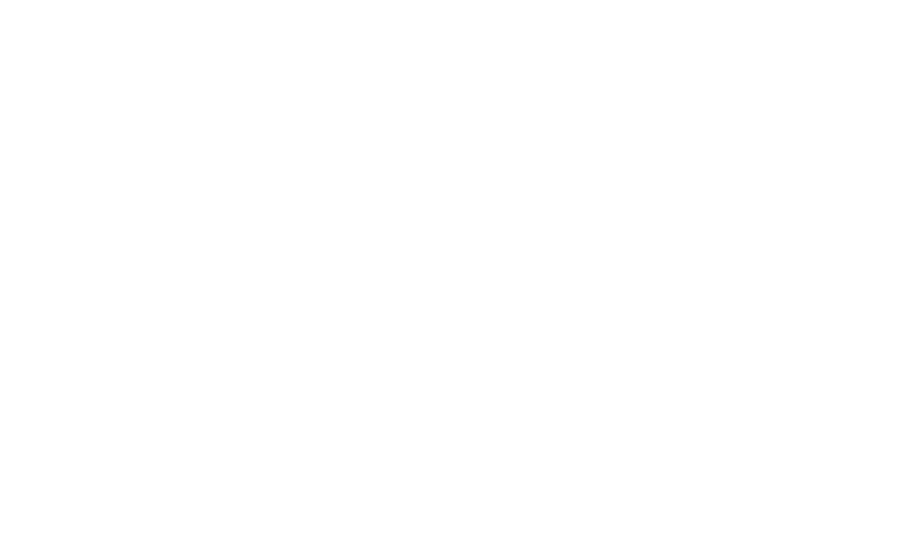
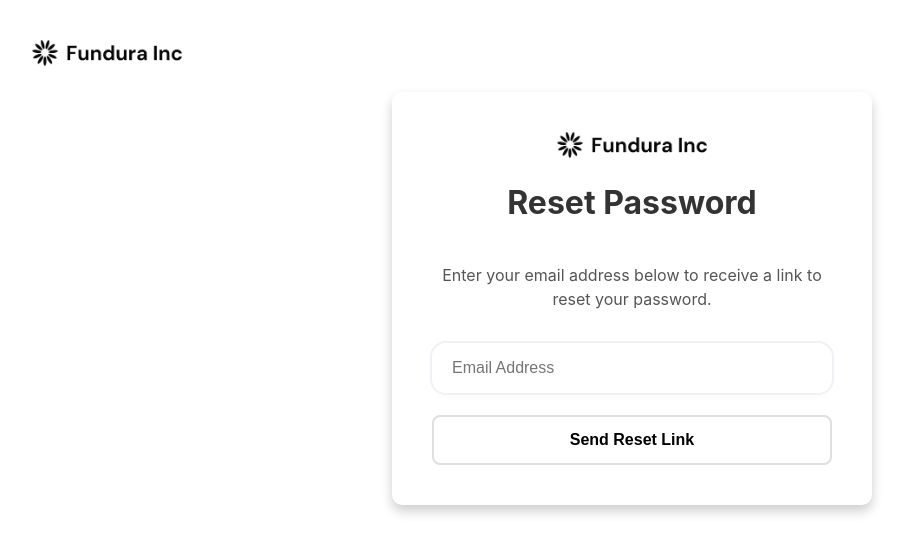
Before and after one commit to heiicha/hypotanius-homework-helper, a React (Vite) app: page /forgot in a window 1280 px wide. Before the commit this address had no page. Shown: the top 554 px of the page, without its empty margins (8-915 px from the left). Built offline with nearby package versions, Linux system fonts and the light colour scheme.

Commit message:
feat: added forgot password page
Need to make more aesthetic

```diff
--- a/src/App.jsx
+++ b/src/App.jsx
@@ -2,12 +2,13 @@
 import { BrowserRouter as Router, Routes, Route } from "react-router-dom";
 import Dashboard from "./components/Dashboard";
 import Investor from "./components/investor";
-import Login from "./components/Login";
-import Signup from "./components/Signup";
-import Verification from "./components/Verification";
+import Login from "./components/auth/Login";
+import Signup from "./components/auth/Signup";
+import Verification from "./components/auth/Verification";
 import Create from "./components/Create";
 import Success from "./components/forms/Success";
 import Manage from "./components/Manage";
+import Forgot from "./components/auth/Forgot";
 
 export default function App() {
   return (
@@ -21,6 +22,7 @@
         <Route path="/create" element={<Create />} />
         <Route path="/form-success" element={<Success />} />
         <Route path="/manage" element={<Manage />} />
+        <Route path="/forgot" element={<Forgot />} />
       </Routes>
     </Router>
   );
--- a/src/components/Dashboard.jsx
+++ b/src/components/Dashboard.jsx
@@ -259,7 +259,10 @@
             justifyContent: "flex-end",
           }}
         >
-          <div style={{ marginRight: "10px" }}>
+          <div
+            style={{ marginRight: "10px", cursor: "pointer" }}
+            onClick={() => navigate("/forgot")}
+          >
             <span
               style={{
                 color: "black",
--- /dev/null
+++ b/src/components/auth/Forgot.jsx
@@ -0,0 +1,157 @@
+import React, { useState } from "react";
+import { createClient } from "@supabase/supabase-js";
+import { useNavigate } from "react-router-dom";
+import logo from "../../assets/logo.png";
+
+const supabase = createClient(
+  "https://dzkrxhjgneqqvylereku.supabase.co",
+  "eyJhbGciOiJIUzI1NiIsInR5cCI6IkpXVCJ9.eyJpc3MiOiJzdXBhYmFzZSIsInJlZiI6ImR6a3J4aGpnbmVxcXZ5bGVyZWt1Iiwicm9sZSI6ImFub24iLCJpYXQiOjE3MzY2OTIzNDcsImV4cCI6MjA1MjI2ODM0N30.94q-TVZxU6jDPRDQStAMQhBrbCRrlOprEw-k3MI51_I"
+);
+
+function ForgotPassword() {
+  const [email, setEmail] = useState("");
+  const [isSent, setIsSent] = useState(false);
+  const navigate = useNavigate();
+
+  const handleResetPassword = async () => {
+    try {
+      const { error } = await supabase.auth.api.resetPasswordForEmail(email);
+      if (error) {
+        console.error("Error:", error.message);
+      } else {
+        setIsSent(true);
+      }
+    } catch (error) {
+      console.error("Unexpected error:", error.message);
+    }
+  };
+
+  return (
+    <>
+      <img
+        src={logo}
+        className="logo"
+        alt="Company Logo"
+        style={{
+          animation: "slideIn 0.5s ease-out",
+        }}
+      />
+      <div
+        style={{
+          display: "flex",
+          flexDirection: "column",
+          alignItems: "center",
+          justifyContent: "center",
+          padding: "20px",
+        }}
+      >
+        <div
+          style={{
+            width: "100%",
+            maxWidth: "400px",
+            backgroundColor: "white",
+            padding: "40px",
+            borderRadius: "10px",
+            boxShadow: "0 6px 12px rgba(0,0,0,0.2)",
+            display: "flex",
+            flexDirection: "column",
+            alignItems: "center",
+          }}
+        >
+          <img
+            src={logo}
+            className="logo"
+            alt="Company Logo"
+            style={{
+              animation: "slideIn 0.5s ease-out",
+            }}
+          />
+          <h1
+            style={{
+              color: "#333",
+              textAlign: "center",
+              marginBottom: "20px",
+              fontSize: "32px",
+              fontWeight: "bold",
+            }}
+          >
+            Reset Password
+          </h1>
+          <p
+            style={{
+              color: "#555",
+              textAlign: "center",
+              marginBottom: "30px",
+              fontSize: "16px",
+              maxWidth: "400px",
+            }}
+          >
+            Enter your email address below to receive a link to reset your
+            password.
+          </p>
+          <input
+            type="email"
+            placeholder="Email Address"
+            value={email}
+            onChange={(e) => setEmail(e.target.value)}
+            style={{
+              width: "90%",
+              padding: "16px 20px",
+              fontSize: "16px",
+              border: "2px solid #eef2f7",
+              borderRadius: "16px",
+              marginBottom: "20px",
+              transition: "all 0.4s ease",
+              outline: "none",
+              backgroundColor: "rgba(255, 255, 255, 0.9)",
+              boxShadow: "0 2px 4px rgba(0, 0, 0, 0.02)",
+              color: "#000000",
+              "&:focus": {
+                borderColor: "#000",
+                boxShadow: "0 0 0 3px rgba(0, 0, 0, 0.1)",
+                transform: "translateY(-2px)",
+              },
+            }}
+          />
+          <button
+            onClick={handleResetPassword}
+            style={{
+              width: "100%",
+              padding: "14px 20px",
+              backgroundColor: "#FFFFFF",
+              border: "2px solid #E0E0E0",
+              borderRadius: "8px",
+              color: "black",
+              cursor: "pointer",
+              fontSize: "16px",
+              fontWeight: "bold",
+              transition: "background-color 0.3s ease",
+            }}
+            onMouseOver={(e) =>
+              (e.currentTarget.style.backgroundColor = "#0056b3")
+            }
+            onMouseOut={(e) =>
+              (e.currentTarget.style.backgroundColor = "#007BFF")
+            }
+          >
+            Send Reset Link
+          </button>
+          {isSent && (
+            <p
+              style={{
+                color: "green",
+                marginTop: "20px",
+                textAlign: "center",
+                fontSize: "14px",
+              }}
+            >
+              A password reset link has been sent to your email.
+            </p>
+          )}
+        </div>
+      </div>
+    </>
+  );
+}
+
+export default ForgotPassword;
--- a/src/components/Login.jsx
+++ b/src/components/auth/Login.jsx
@@ -1,6 +1,6 @@
 import React, { useState } from "react";
-import "./Dashboard.css";
-import companyLogo from "./../assets/logo.png";
+import "../Dashboard.css";
+import companyLogo from "./../../assets/logo.png";
 import { createClient } from "@supabase/supabase-js";
 import { useNavigate } from "react-router-dom";
 
--- a/src/components/Signup.jsx
+++ b/src/components/auth/Signup.jsx
@@ -1,6 +1,6 @@
 import React, { useState } from "react";
-import "./Dashboard.css";
-import companyLogo from "./../assets/logo.png";
+import "../Dashboard.css";
+import companyLogo from "../../assets/logo.png";
 import { createClient } from "@supabase/supabase-js";
 import { useNavigate } from "react-router-dom";
 
```
Also changed, not shown: src/components/auth/Verification.jsx (renamed from src/components/Verification.jsx).
